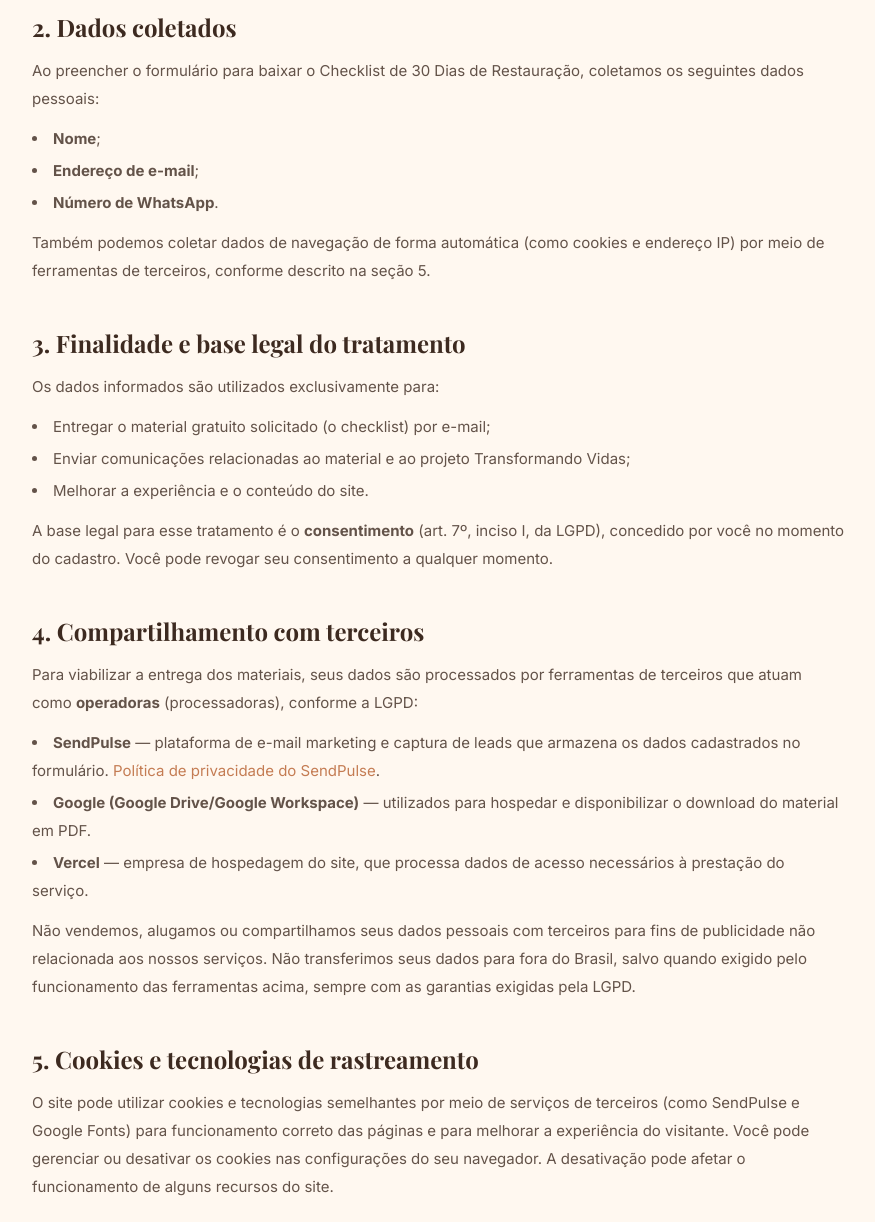
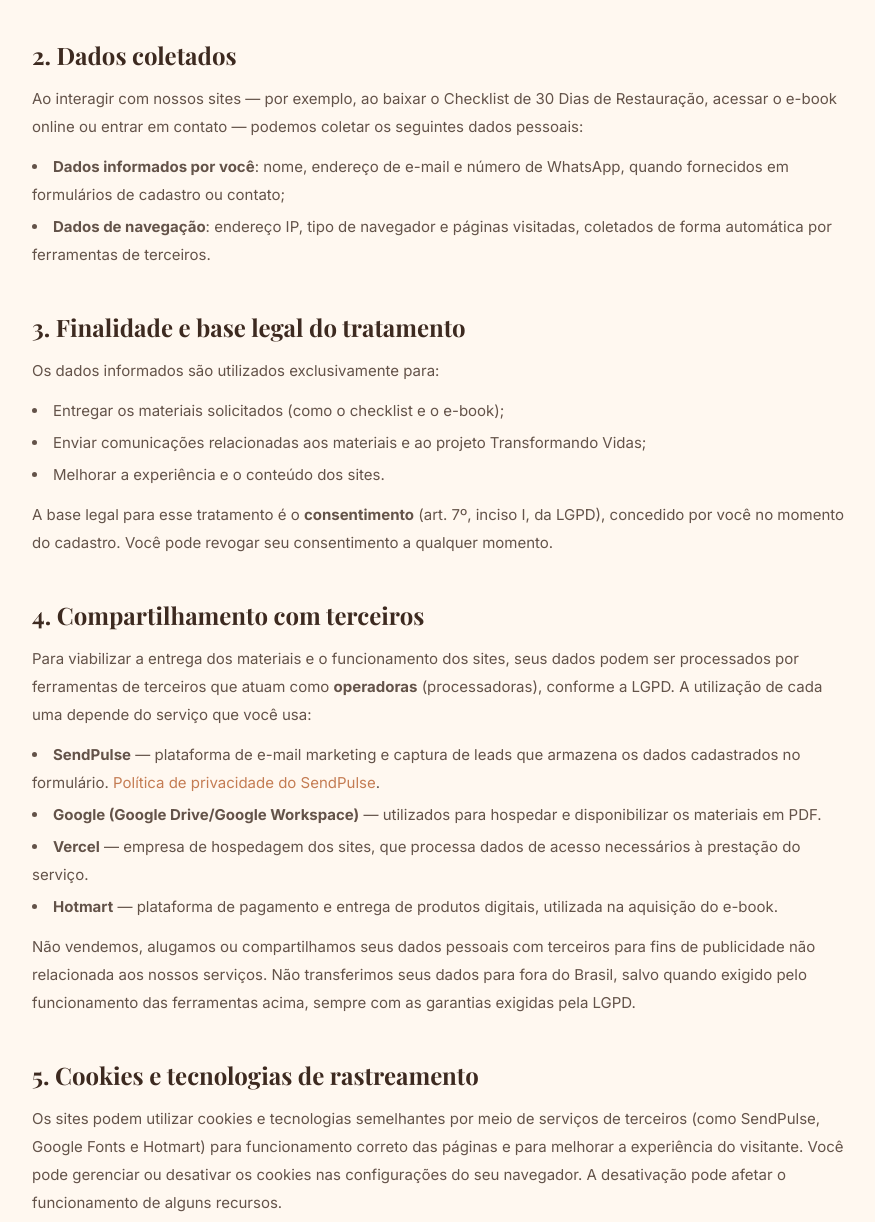
Before and after one commit to sevenstamp777/checklist-30dr, a plain HTML site: page privacidade.html in a window 1280 px wide. Shown: the part 618-1840 px from the top of the page, without its empty margins (202-1077 px from the left). Drawn offline with nearby package versions, Linux system fonts and the light colour scheme.

Commit message:
Padronizar conteúdo da política de privacidade com o site do e-book

```diff
--- a/privacidade.html
+++ b/privacidade.html
@@ -42,9 +42,9 @@
 
     <p class="mt-8 text-[15px] leading-7 opacity-80">
       Esta Política de Privacidade descreve como o <strong>Transformando Vidas</strong> (Erick Bianchini Garcia)
-      coleta, utiliza, armazena e protege os dados pessoais de quem acessa o site
-      <strong>checklist.transformandovidas.net.br</strong> e utiliza nossos materiais, em conformidade com a Lei
-      Geral de Proteção de Dados Pessoais (LGPD — Lei nº 13.709/2018).
+      coleta, utiliza, armazena e protege os dados pessoais de quem acessa os sites
+      <strong>transformandovidas.net.br</strong> e <strong>checklist.transformandovidas.net.br</strong> e utiliza
+      nossos materiais, em conformidade com a Lei Geral de Proteção de Dados Pessoais (LGPD — Lei nº 13.709/2018).
     </p>
 
     <div class="mt-10 space-y-10">
@@ -60,26 +60,24 @@
 
       <div>
         <h2 class="font-serif text-[24px] font-bold">2. Dados coletados</h2>
-        <p class="mt-3 text-[15px] leading-7 opacity-80">Ao preencher o formulário para baixar o Checklist de 30 Dias
-          de Restauração, coletamos os seguintes dados pessoais:</p>
+        <p class="mt-3 text-[15px] leading-7 opacity-80">Ao interagir com nossos sites — por exemplo, ao baixar o
+          Checklist de 30 Dias de Restauração, acessar o e-book online ou entrar em contato — podemos coletar os
+          seguintes dados pessoais:</p>
         <ul class="mt-3 list-disc list-inside text-[15px] leading-7 opacity-80 space-y-1">
-          <li><strong>Nome</strong>;</li>
-          <li><strong>Endereço de e-mail</strong>;</li>
-          <li><strong>Número de WhatsApp</strong>.</li>
+          <li><strong>Dados informados por você</strong>: nome, endereço de e-mail e número de WhatsApp, quando
+            fornecidos em formulários de cadastro ou contato;</li>
+          <li><strong>Dados de navegação</strong>: endereço IP, tipo de navegador e páginas visitadas, coletados de
+            forma automática por ferramentas de terceiros.</li>
         </ul>
-        <p class="mt-3 text-[15px] leading-7 opacity-80">
-          Também podemos coletar dados de navegação de forma automática (como cookies e endereço IP) por meio de
-          ferramentas de terceiros, conforme descrito na seção 5.
-        </p>
       </div>
 
       <div>
         <h2 class="font-serif text-[24px] font-bold">3. Finalidade e base legal do tratamento</h2>
         <p class="mt-3 text-[15px] leading-7 opacity-80">Os dados informados são utilizados exclusivamente para:</p>
         <ul class="mt-3 list-disc list-inside text-[15px] leading-7 opacity-80 space-y-1">
-          <li>Entregar o material gratuito solicitado (o checklist) por e-mail;</li>
-          <li>Enviar comunicações relacionadas ao material e ao projeto Transformando Vidas;</li>
-          <li>Melhorar a experiência e o conteúdo do site.</li>
+          <li>Entregar os materiais solicitados (como o checklist e o e-book);</li>
+          <li>Enviar comunicações relacionadas aos materiais e ao projeto Transformando Vidas;</li>
+          <li>Melhorar a experiência e o conteúdo dos sites.</li>
         </ul>
         <p class="mt-3 text-[15px] leading-7 opacity-80">
           A base legal para esse tratamento é o <strong>consentimento</strong> (art. 7º, inciso I, da LGPD), concedido
@@ -90,8 +88,9 @@
       <div>
         <h2 class="font-serif text-[24px] font-bold">4. Compartilhamento com terceiros</h2>
         <p class="mt-3 text-[15px] leading-7 opacity-80">
-          Para viabilizar a entrega dos materiais, seus dados são processados por ferramentas de terceiros que atuam
-          como <strong>operadoras</strong> (processadoras), conforme a LGPD:
+          Para viabilizar a entrega dos materiais e o funcionamento dos sites, seus dados podem ser processados por
+          ferramentas de terceiros que atuam como <strong>operadoras</strong> (processadoras), conforme a LGPD. A
+          utilização de cada uma depende do serviço que você usa:
         </p>
         <ul class="mt-3 list-disc list-inside text-[15px] leading-7 opacity-80 space-y-1">
           <li>
@@ -100,12 +99,16 @@
             <a href="https://sendpulse.com/legal/terms" target="_blank" rel="noopener" class="text-terracotta hover:underline">Política de privacidade do SendPulse</a>.
           </li>
           <li>
-            <strong>Google (Google Drive/Google Workspace)</strong> — utilizados para hospedar e disponibilizar o
-            download do material em PDF.
+            <strong>Google (Google Drive/Google Workspace)</strong> — utilizados para hospedar e disponibilizar os
+            materiais em PDF.
           </li>
           <li>
-            <strong>Vercel</strong> — empresa de hospedagem do site, que processa dados de acesso necessários à
+            <strong>Vercel</strong> — empresa de hospedagem dos sites, que processa dados de acesso necessários à
             prestação do serviço.
+          </li>
+          <li>
+            <strong>Hotmart</strong> — plataforma de pagamento e entrega de produtos digitais, utilizada na aquisição
+            do e-book.
           </li>
         </ul>
         <p class="mt-3 text-[15px] leading-7 opacity-80">
@@ -118,10 +121,10 @@
       <div>
         <h2 class="font-serif text-[24px] font-bold">5. Cookies e tecnologias de rastreamento</h2>
         <p class="mt-3 text-[15px] leading-7 opacity-80">
-          O site pode utilizar cookies e tecnologias semelhantes por meio de serviços de terceiros (como SendPulse e
-          Google Fonts) para funcionamento correto das páginas e para melhorar a experiência do visitante. Você pode
-          gerenciar ou desativar os cookies nas configurações do seu navegador. A desativação pode afetar o
-          funcionamento de alguns recursos do site.
+          Os sites podem utilizar cookies e tecnologias semelhantes por meio de serviços de terceiros (como SendPulse,
+          Google Fonts e Hotmart) para funcionamento correto das páginas e para melhorar a experiência do visitante.
+          Você pode gerenciar ou desativar os cookies nas configurações do seu navegador. A desativação pode afetar o
+          funcionamento de alguns recursos.
         </p>
       </div>
 
@@ -157,7 +160,7 @@
       <div>
         <h2 class="font-serif text-[24px] font-bold">8. Menores de idade</h2>
         <p class="mt-3 text-[15px] leading-7 opacity-80">
-          Este site e seus materiais são destinados a maiores de 18 anos. Não coletamos intencionalmente dados de
+          Nossos sites e materiais são destinados a maiores de 18 anos. Não coletamos intencionalmente dados de
           menores de idade. Se você é responsável por um menor e acredita que seus dados foram fornecidos, entre em
           contato conosco para que possamos removê-los.
         </p>
@@ -166,9 +169,9 @@
       <div>
         <h2 class="font-serif text-[24px] font-bold">9. Alterações nesta política</h2>
         <p class="mt-3 text-[15px] leading-7 opacity-80">
-          Esta Política de Privacidade pode ser atualizada periodicamente para refletir mudanças nas práticas do site
-          ou na legislação. A versão mais recente estará sempre disponível nesta página, com a data de atualização
-          indicada no topo.
+          Esta Política de Privacidade pode ser atualizada periodicamente para refletir mudanças nas práticas dos
+          sites ou na legislação. A versão mais recente estará sempre disponível nesta página, com a data de
+          atualização indicada no topo.
         </p>
       </div>
 
```
